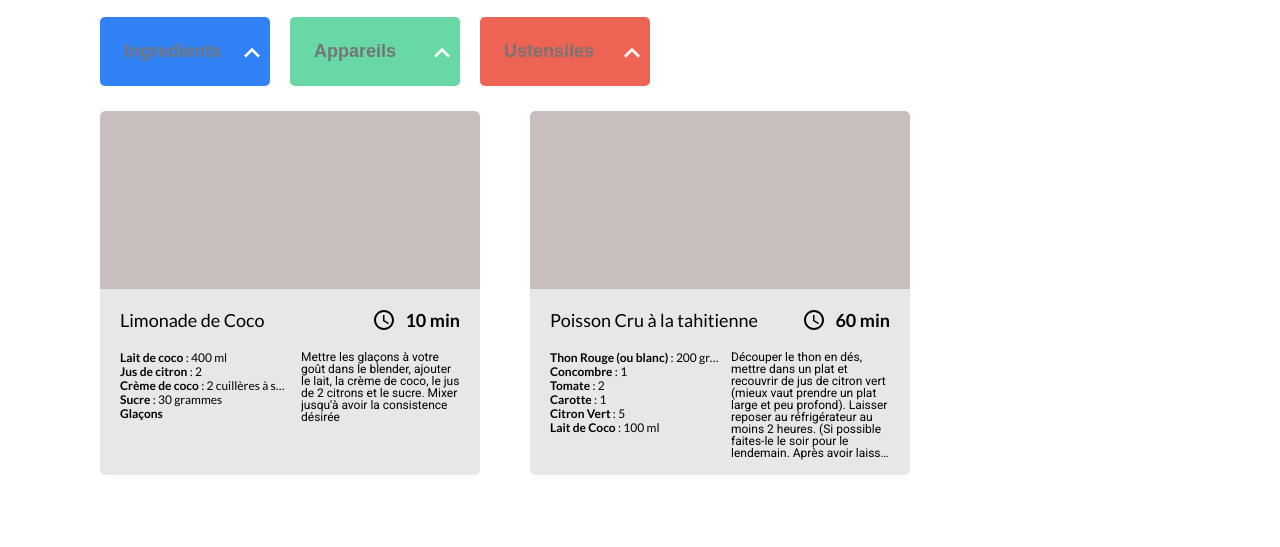
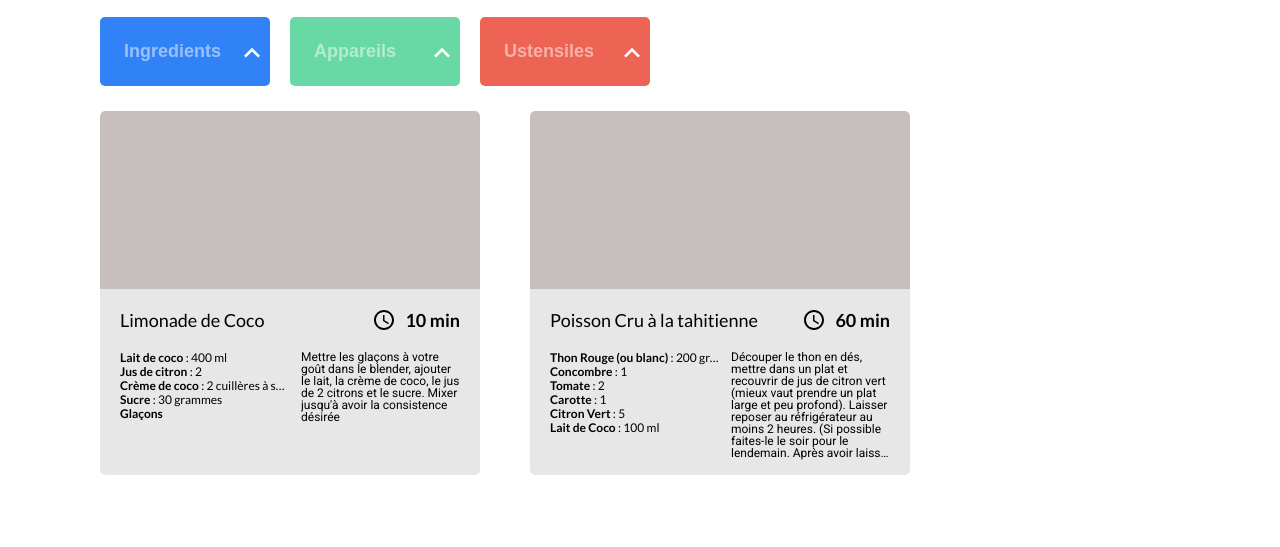
Before and after one commit to Foxygene/Les-petits-plats, a website built with Vite: page src/index.html in a window 1280 px wide. Shown: the part 225-772 px from the top of the page. Built offline with nearby package versions, Linux system fonts and the light colour scheme.

Commit message:
feat(dropdown): text placeholder color and opacity fix

```diff
--- a/src/components/dropdown_search/dropdownsearch.css
+++ b/src/components/dropdown_search/dropdownsearch.css
@@ -26,10 +26,18 @@
   background: none;
   width: 160px;
   padding: 24px;
+  color: #ffffff;
   font-weight: 700;
   font-size: 18px;
   line-height: 22px;
+}
+
+.dropdown_search input::placeholder {
   color: #ffffff;
+  font-weight: 700;
+  font-size: 18px;
+  line-height: 22px;
+  opacity: 0.5;
 }
 
 .bg_blue {
```
